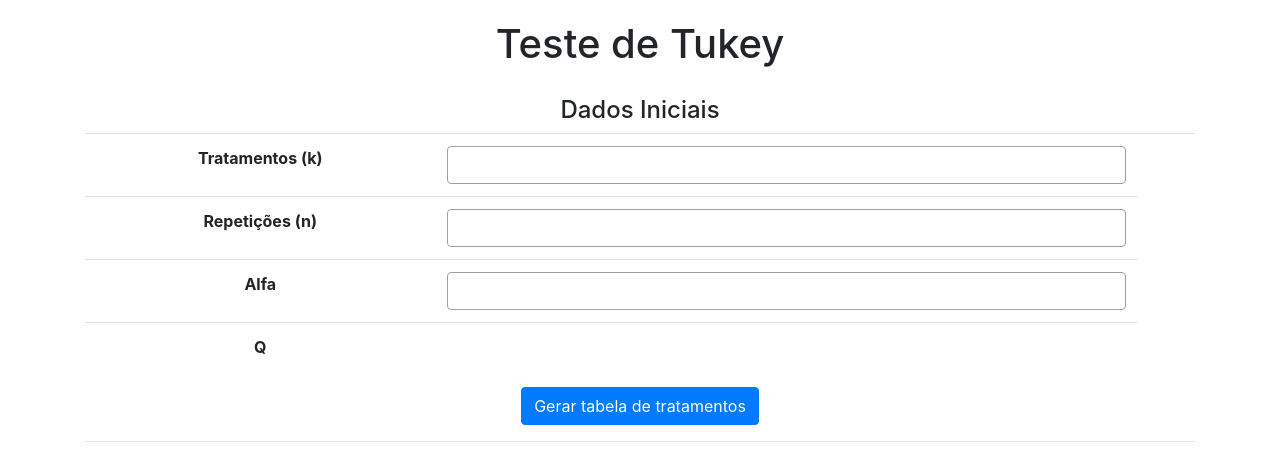
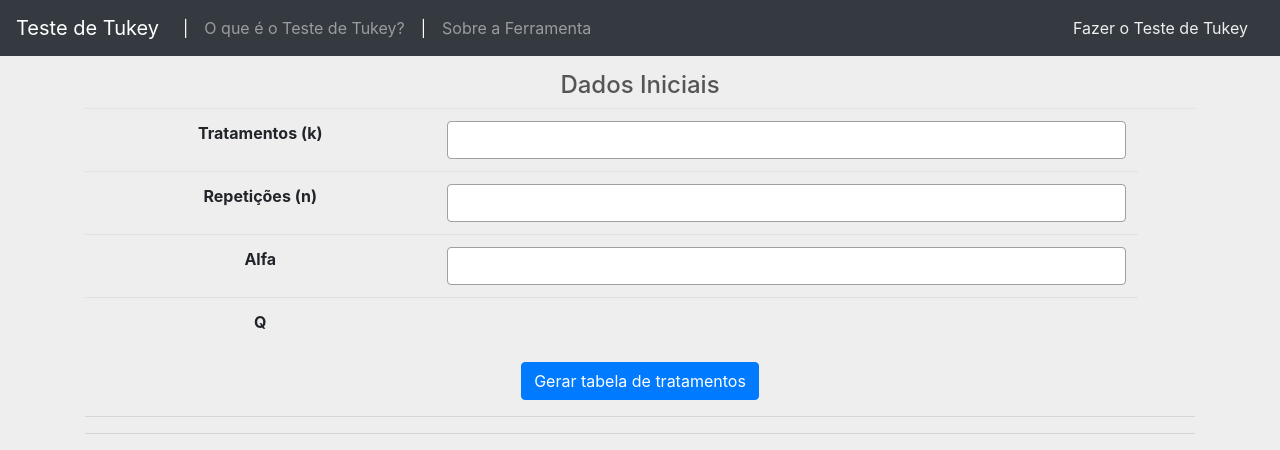
Before and after one commit to tillduo/teste_tukey, a Django app: page / in a window 1280 px wide. Shown: the top 450 px of the page. Run offline with Django 3.2, Linux system fonts and the light colour scheme; some libraries are stand-ins or nearby versions.

Commit message:
Ajustes na Interface

```diff
--- a/tukey/website/static/css/style.css
+++ b/tukey/website/static/css/style.css
@@ -1,6 +1,6 @@
-h1 {
-    text-align: center;
-    padding: 20px;
+body {
+    background-color: #EEE;
+    color: #555;
 }
 
 .form-control {
@@ -15,3 +15,11 @@ h1 {
     text-align: center;
     border: 1px solid rgb(160, 160, 160);
 }
+
+#do-test {
+    color: #EEEEEE;
+}
+
+#navbar-home {
+    margin-bottom: 15px;
+}
--- a/tukey/website/templates/index.html
+++ b/tukey/website/templates/index.html
@@ -8,13 +8,47 @@
     <meta name="author" content="Till Duo">
     <link rel="stylesheet" href="https://stackpath.bootstrapcdn.com/bootstrap/4.5.0/css/bootstrap.min.css"
           integrity="sha384-9aIt2nRpC12Uk9gS9baDl411NQApFmC26EwAOH8WgZl5MYYxFfc+NcPb1dKGj7Sk" crossorigin="anonymous">
+    <script src="https://ajax.googleapis.com/ajax/libs/jquery/1.10.2/jquery.min.js"></script>
+    <script src="https://maxcdn.bootstrapcdn.com/bootstrap/3.3.4/js/bootstrap.min.js"></script>
+
+
     <link rel="stylesheet" type="text/css" href="{% static 'css/style.css' %}">
+    <script type="text/javascript">
+        window.onload = function () {
+            $('#myModal1').modal('show');
+            console.log("ghjkl00");
+        }
+    </script>
 </head>
 
 <body>
+
+<nav class="navbar navbar-expand-lg navbar-dark bg-dark" id="navbar-home">
+    <a class="navbar-brand">Teste de Tukey</a>
+    <button class="navbar-toggler" type="button" data-toggle="collapse" data-target="#content-navbar"
+            aria-controls="content-navbar" aria-expanded="false" aria-label="Alterna navegação">
+        <span class="navbar-toggler-icon"></span>
+    </button>
+    <div class="collapse navbar-collapse" id="content-navbar">
+        <ul class="navbar-nav mr-auto">
+            <li class="nav-item active">
+                <a class="nav-link">|</a>
+            </li>
+            <li class="nav-item">
+                <a class="nav-link" href="#">O que é o Teste de Tukey?</a>
+            </li>
+            <li class="nav-item active">
+                <a class="nav-link">|</a>
+            </li>
+            <li class="nav-item">
+                <a class="nav-link" href="#">Sobre a Ferramenta</a>
+            </li>
+        </ul>
+        <a class="nav-link" href="/" id="do-test"> Fazer o Teste de Tukey</a>
+    </div>
+</nav>
+
 <div class="container">
-        <h1>Teste de Tukey</h1>
-
     <div>
         <form action="{% url 'create_table' %}" id="create_table" name="create_table">
             {% csrf_token %}
@@ -27,7 +61,8 @@
                         <th scope="row">Tratamentos (k)</th>
                         <td>
                             <input class="form-control" type="number" id="k" name="k" min="1" value="{{ k }}"
-                                    required></th>
+                                   required>
+                        </th>
                         <td>
                     </tr>
                     <tr>
@@ -90,8 +125,10 @@
                             {% else %}
 
                                 <input value="{{ cell }}" type="number" step="0.25" min="0"
-                                    id="cell_{{ forloop.parentloop.counter|add:'-2' }}_{{ forloop.counter|add:'-2' }}"
-                                    name="cell_{{ forloop.parentloop.counter|add:'-2' }}_{{ forloop.counter|add:'-2' }}">
+                                       id="cell_{{ forloop.parentloop.counter|add:'-2' }}_
+                                               {{ forloop.counter|add:'-2' }}"
+                                       name="cell_{{ forloop.parentloop.counter|add:'-2' }}_
+                                               {{ forloop.counter|add:'-2' }}">
                                 </td>
                             {% endif %} {% endfor %}
                         </tr>
@@ -120,7 +157,7 @@
                         <td>{{ hsd }}</td>
                     </tr>
                 </table>
-                    <button class="btn btn-primary" type="submit"> Calcular </button>
+                <button class="btn btn-primary" type="submit"> Calcular</button>
                 <center>
         </form>
     </div>
@@ -142,14 +179,16 @@
                     {% else %} {% if cell > hsd %}
                             <p style="color: green"
                                id="cell_diff_{{ forloop.parentloop.counter|add:'-2' }}_{{ forloop.counter|add:'-2' }}"
-                            name="cell_diff_{{ forloop.parentloop.counter|add:'-2' }}_{{ forloop.counter|add:'-2' }}">
-                            {{cell}}
+                               name="cell_diff_{{ forloop.parentloop.counter|add:'-2' }}_
+                                       {{ forloop.counter|add:'-2' }}">
+                                {{ cell }}
                             </p>
                         {% else %}
                             <p style="color: red"
                                id="cell_diff_{{ forloop.parentloop.counter|add:'-2' }}_{{ forloop.counter|add:'-2' }}"
-                            name="cell_diff_{{ forloop.parentloop.counter|add:'-2' }}_{{ forloop.counter|add:'-2' }}">
-                            {{cell}}
+                               name="cell_diff_{{ forloop.parentloop.counter|add:'-2' }}_
+                                       {{ forloop.counter|add:'-2' }}">
+                                {{ cell }}
                             </p>
                         {% endif %}
 
@@ -167,7 +206,7 @@
             </tr>
             <tr>
                 <th scope="row">Código</th>
-                    {% for value in codes%}
+                {% for value in codes %}
                     <td>{{ value }}</td>
                 {% endfor %}
             </tr>
@@ -178,6 +217,26 @@
         </table>
     </div>
 </div>
+
+<div class="modal fade" id="myModal1" tabindex="-1" role="dialog" aria-labelledby="myModalLabel" aria-hidden="true">
+    <div class="modal-dialog">
+        <div class="modal-content">
+            <div class="modal-header">
+                <button type="button" class="close" data-dismiss="modal" aria-label="Close"><span aria-hidden="true">&times;</span>
+                </button>
+                <h4 class="modal-title" id="myModalLabel">Modal title</h4>
+            </div>
+            <div class="modal-body">
+                ...
+            </div>
+            <div class="modal-footer">
+                <button type="button" class="btn btn-default" data-dismiss="modal">Close</button>
+                <button type="button" class="btn btn-primary">Save changes</button>
+            </div>
+        </div>
+    </div>
+</div>
+
 </body>
 
 </html>
--- a/tukey/website/views.py
+++ b/tukey/website/views.py
@@ -139,12 +139,12 @@ def define_averages_code(descending_averages, k, hsd):
     for i in range(k):
         codes.append('') # preenche o array de códigos com "vazio" em cada elemento
 
-    for i in range(k): # pega todos os elementos, começando do primeiro
-        for j in range(i, k): # pega os "proximos" elementos. ex: se o "i" é o 0, aqui o "j" vale 1, 2, 3, 4, 5
-            if descending_averages[i] <= (descending_averages[j]+hsd): #compara o i com cada um dos j
-                codes[i].append(previous_codes[0]) # aqui ele atribui o código pro índice do elemento "atual"
-                codes[j].append(previous_codes[0]) # e aqui ele atribui o código pro índice que tá comparando
-                previous_codes.pop(0)
+    #for i in range(k): # pega todos os elementos, começando do primeiro
+        #for j in range(i, k): # pega os "proximos" elementos. ex: se o "i" é o 0, aqui o "j" vale 1, 2, 3, 4, 5
+           # if descending_averages[i] <= (descending_averages[j]+hsd): #compara o i com cada um dos j
+                #codes[i].append(previous_codes[0]) # aqui ele atribui o código pro índice do elemento "atual"
+                #codes[j].append(previous_codes[0]) # e aqui ele atribui o código pro índice que tá comparando
+                #previous_codes.pop(0)
 
     return codes
 
```
Lines whose indentation alone changed are shown as unchanged.
